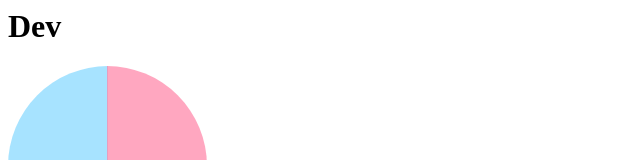
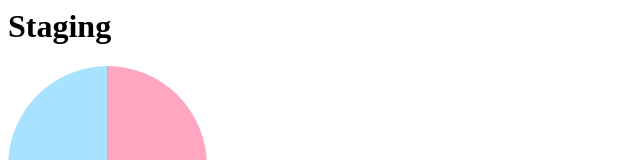
Before and after one commit to logico-jp/SWA-network-restriction, a plain HTML site: page docs/index.html in a window 1280 px wide. Shown: the top 160 px of the page, without its empty margins (0-640 px from the left). Drawn offline with Linux system fonts and the light colour scheme.

Commit message:
Update index.html

```diff
--- a/docs/index.html
+++ b/docs/index.html
@@ -4,7 +4,7 @@
     <link rel="stylesheet" type="text/css" href="style.css">
 </head>
 <body>
-<h1>Dev</h1>
+<h1>Staging</h1>
 <div class="top">
     <div class="top-left"></div>
     <div class="top-right"></div>
```
